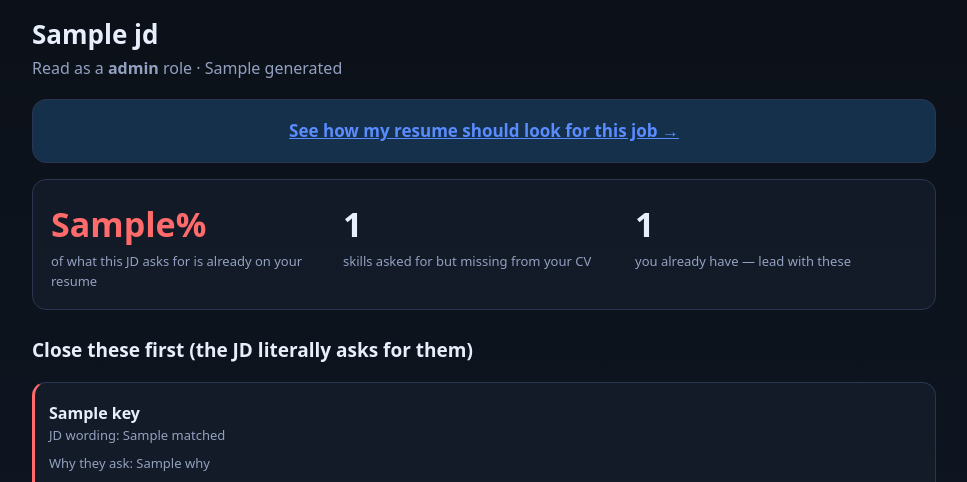
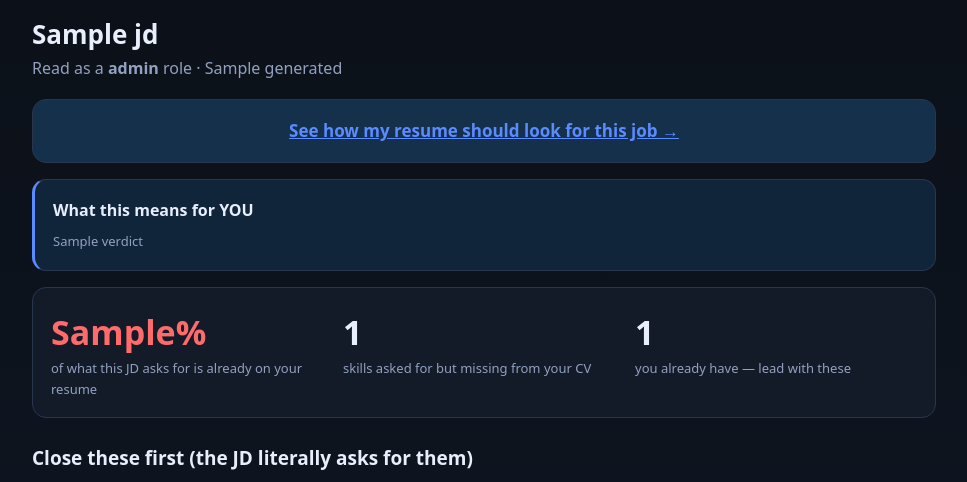
Before and after one commit to tejassrai908-cyber/career-coach, a Flask app: template templates/report.html in a window 1280 px wide. Shown: the part 40-522 px from the top of the page, without its empty margins (156-1123 px from the left). Run offline with Flask 3, Linux system fonts and the light colour scheme; the template is opened without the code that fills it: most values are stand-ins (such as "Sample title", 1, 10 or a date in 2020).

Commit message:
Add real reasoning: adjacent-strength bridge + plain-English verdict per job

```diff
--- a/app.py
+++ b/app.py
@@ -219,6 +219,39 @@ def detect_role(text):
     return best if score[best] else "training manager"
 
 
+def build_verdict(rep, resume_text):
+    """Plain-English synthesis: what this JD means for THIS candidate specifically."""
+    gaps = rep["gaps"]
+    near = [g for g in gaps if g.get("near")]
+    true_gaps = [g for g in gaps if not g.get("near")]
+    have = rep["have"]
+    role = rep["role_label"]
+
+    lines = []
+    if have:
+        top = ", ".join(h["key"].split(" (")[0] for h in have[:3])
+        lines.append(f"Your strongest cards for this {role} role are already on your resume: {top}.")
+    if near:
+        n = ", ".join(g["key"].split(" (")[0] for g in near[:4])
+        lines.append(f"You're closer than the JD makes it look on: {n}. "
+                     f"You already do the work - you just lack the framework name or the tool. "
+                     f"That's a vocabulary-and-proof gap, not a from-zero gap, and it's the fastest to close.")
+    if true_gaps:
+        t = ", ".join(g["key"].split(" (")[0] for g in true_gaps[:4])
+        lines.append(f"Genuine new skills to learn: {t}. "
+                     f"These need real practice, not just words - use your own NHT programme as the lab.")
+    if not gaps and have:
+        lines.append("Nothing in this JD is missing from your background. Lead with proof and numbers in the interview.")
+    if not have and gaps:
+        lines.append("This role is a stretch from your current resume - build the adjacent proof first.")
+    bottom = (f"Bottom line: {len(near)} skill(s) you can reframe from what you already do, "
+              f"{len(true_gaps)} you need to actually learn. "
+              f"Start with the 'near' ones - they turn into interview wins in days, not months.")
+    lines.append(bottom)
+    return " ".join(lines)
+
+
+# --------------------------------------------------------------- routes
 def analyse(jd_text, resume_text):
     jd, res = norm(jd_text), norm(resume_text)
     role = detect_role(jd_text)
@@ -229,26 +262,40 @@ def analyse(jd_text, resume_text):
         if not in_jd:
             continue
         in_res = any(hits(a, res) for a in s["aliases"]) or hits(s["key"], res)
+        # ADJACENT: resume shows related work even if it doesn't name the framework
+        adj = s.get("adjacent", [])
+        adj_hit = [a for a in adj if hits(a, res)]
         rec = dict(key=s["key"], why=s["why"], learn=s["learn"], proof=s["proof"],
                    link=s.get("link", ""),
-                   matched=[a for a in s["aliases"] if hits(a, jd)][:6])
+                   matched=[a for a in s["aliases"] if hits(a, jd)][:6],
+                   bridge=adj_hit[:3])
         asked.append(rec)
-        (have if in_res else gaps).append(rec)
+        if in_res:
+            have.append(rec)
+        else:
+            # mark as 'near' if resume shows adjacent work -> reframe as vocabulary gap
+            rec["near"] = bool(adj_hit)
+            gaps.append(rec)
 
     # role-critical skills the JD implies even if not literally worded
     implied = []
     for s in SKILLS:
         if role in s["roles"] and s["key"] not in [a["key"] for a in asked]:
             if not (any(hits(a, res) for a in s["aliases"]) or hits(s["key"], res)):
+                adj = s.get("adjacent", [])
+                adj_hit = [a for a in adj if hits(a, res)]
                 implied.append(dict(key=s["key"], why=s["why"], learn=s["learn"],
-                                    proof=s["proof"], link=s.get("link", ""), matched=[]))
+                                    proof=s["proof"], link=s.get("link", ""),
+                                    matched=[], near=bool(adj_hit), bridge=adj_hit[:3]))
 
     total = len(asked) or 1
-    return dict(role=role, role_label=ROLE_LABELS[role],
-                match_pct=round(100 * len(have) / total),
-                have=have, gaps=gaps, implied=implied[:6],
-                asked_count=len(asked),
-                generated=dt.datetime.now().strftime("%d %b %Y, %I:%M %p"))
+    rep = dict(role=role, role_label=ROLE_LABELS[role],
+               match_pct=round(100 * len(have) / total),
+               have=have, gaps=gaps, implied=implied[:6],
+               asked_count=len(asked),
+               generated=dt.datetime.now().strftime("%d %b %Y, %I:%M %p"))
+    rep["verdict"] = build_verdict(rep, res)
+    return rep
 
 
 # --------------------------------------------------------------- routes
--- a/templates/report.html
+++ b/templates/report.html
@@ -3,6 +3,11 @@
 <p class="sub">Read as a <b>{{r.role_label}}</b> role &middot; {{r.generated}}</p>
 <div class="card" style="text-align:center;background:#14304a">
 <a href="/resume-draft/{{jd.id}}" style="font-weight:600;font-size:17px">See how my resume should look for this job &rarr;</a></div>
+
+<div class="card" style="border-left:3px solid #5b8cff;background:#10243a">
+<b style="font-size:16px">What this means for YOU</b>
+<p class="mut" style="margin:8px 0 0;line-height:1.6">{{r.verdict}}</p>
+</div>
 
 <div class="card row">
   <div><div class="big" style="color:{{'#37d39b' if r.match_pct>=70 else ('#d3a437' if r.match_pct>=40 else '#ff6b6b')}}">{{r.match_pct}}%</div>
@@ -17,6 +22,8 @@
 <div class="card gap">
   <b>{{g.key}}</b>
   {% if g.matched %}<div class="mut">JD wording: {{g.matched|join(', ')}}</div>{% endif %}
+  {% if g.near %}<div class="hav" style="margin:8px 0 0"><b>You already do this.</b> Your resume shows: {{g.bridge|join(', ')}}.
+    You just need the framework name + proof — fastest gap to close.</div>{% endif %}
   <p class="mut" style="margin:8px 0 4px">Why they ask: {{g.why}}</p>
   <div><b style="font-size:14px">How to learn it</b><ul>{% for l in g.learn %}<li>{{l}}</li>{% endfor %}</ul></div>
   {% if g.link %}<a class="learnbtn" href="{{g.link.strip()}}" target="_blank" rel="noopener">Learn this &rarr;</a>{% endif %}
```
Also changed, not shown: skills_db.py (+37 -16 lines).
